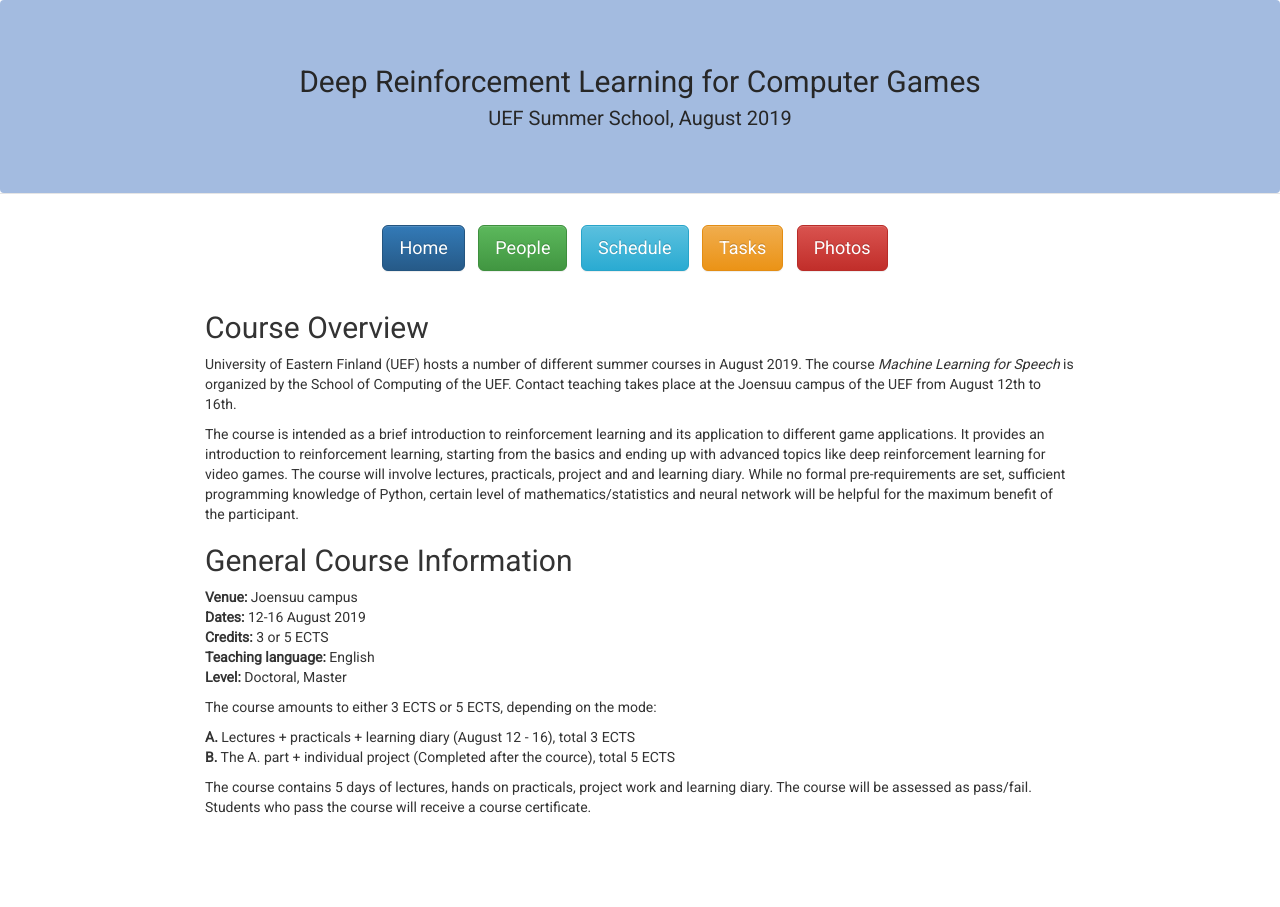
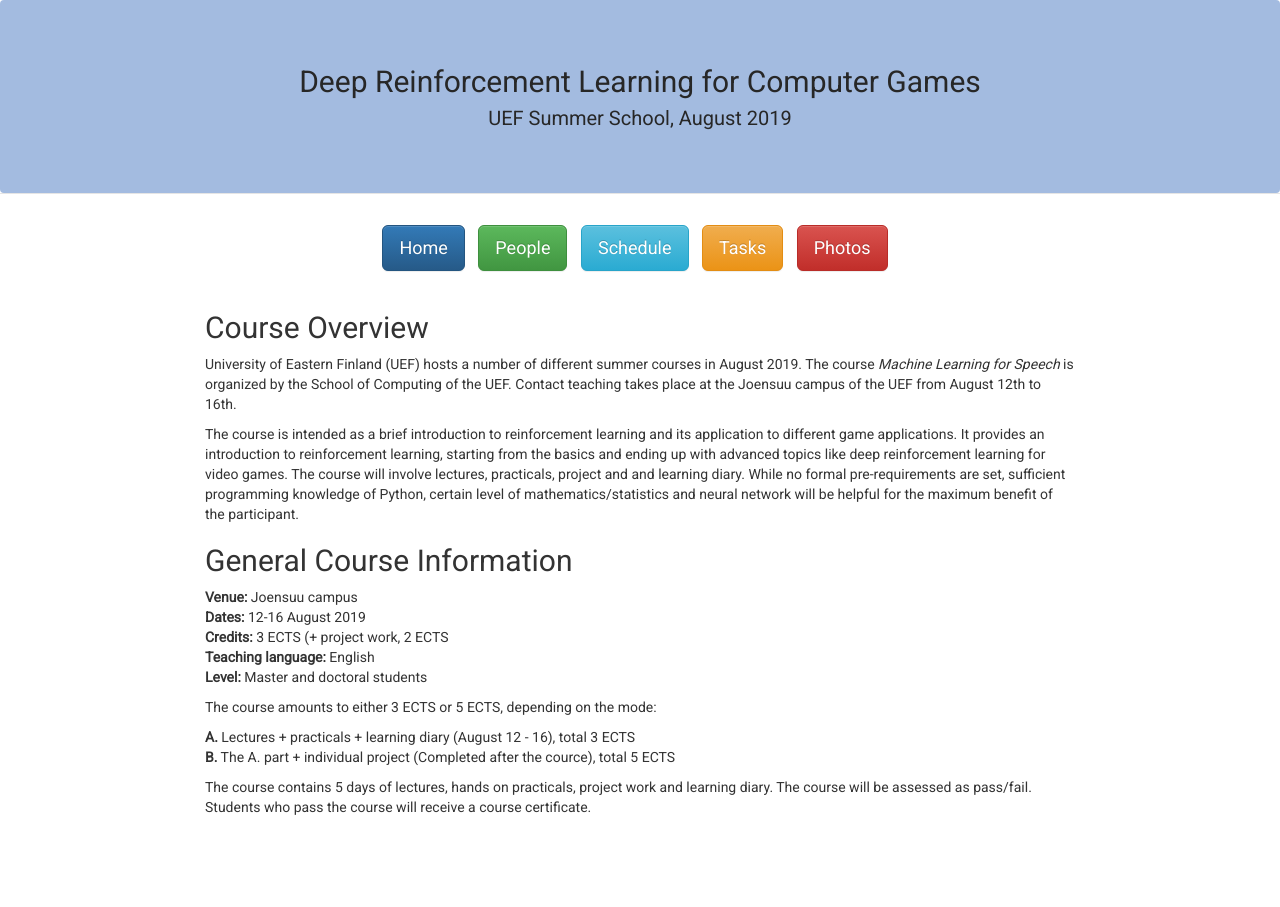
Before and after one commit to abrahamwoubie/summerschool, a Jekyll site: the page built from index.md, in a window 1280 px wide. Built offline with Jekyll 4.4.1, drawn with Linux system fonts in a browser that asks for light colours; nearby versions of some CDN libraries.

Commit message:
Updating

```diff
--- a/index.md
+++ b/index.md
@@ -25,11 +25,12 @@ The course is intended as a brief introduction to reinforcement learning and its
 
 **Venue:** Joensuu campus <br />
 **Dates:** 12-16 August 2019 <br />
-**Credits:** 3 or 5 ECTS <br />
+**Credits:** 3 ECTS (+ project work, 2 ECTS <br />
 **Teaching language:** English <br />
-**Level:** Doctoral, Master <br />
+**Level:** Master and doctoral students <br />
 <!--**Study materials:** [https://moodle.uef.fi/course/view.php?id=17032](https://moodle.uef.fi/course/view.php?id=17032)  <br />
 **Program codes:** [https://github.com/trungnt13/uef-summerschool2018](https://github.com/trungnt13/uef-summerschool2018)  <br />-->
+
 
 The course amounts to either 3 ECTS or 5 ECTS, depending on the mode: <br />
 
```
